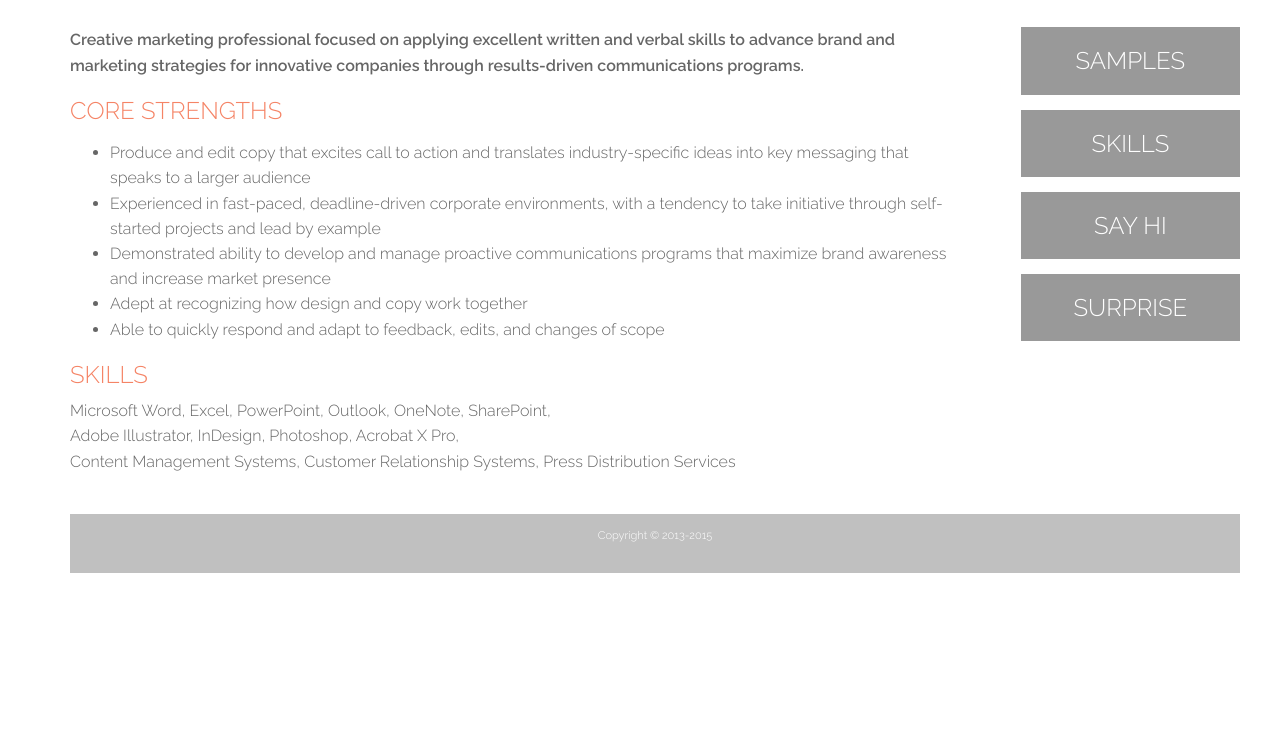
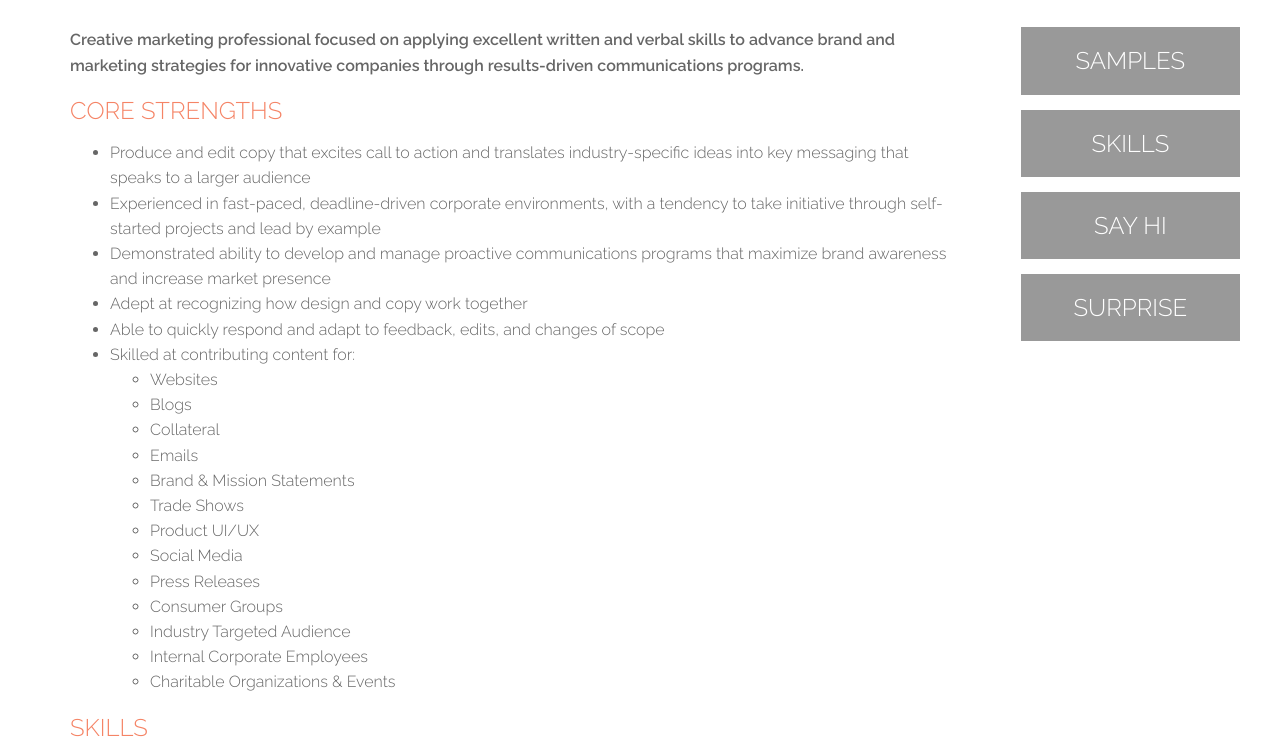
Before and after one commit to slcochard/stephaniecochard.com, a plain HTML site: page skills.html in a window 1280 px wide. Shown: the part 188-936 px from the top of the page. Before the commit the page ends 800 px from the top, so only its background shows below. Drawn offline with nearby package versions, Linux system fonts and the light colour scheme.

Commit message:
Add contact form and skills

```diff
--- a/skills.html
+++ b/skills.html
@@ -121,7 +121,24 @@
                       <li>
                       Able to quickly respond and adapt to feedback, edits, and changes of scope
                       </li>
-
+                      <li>
+                      Skilled at contributing content for:
+                      <ul>
+                          <li>Websites</li>
+                          <li>Blogs</li>
+                          <li>Collateral</li>
+                          <li>Emails</li>
+                          <li>Brand &amp; Mission Statements</li>
+                          <li>Trade Shows</li>
+                          <li>Product UI/UX</li>
+                          <li>Social Media</li>
+                          <li>Press Releases</li>
+                          <li>Consumer Groups</li>
+                          <li>Industry Targeted Audience</li>
+                          <li>Internal Corporate Employees</li>
+                          <li>Charitable Organizations &amp; Events</li>
+                      </ul>
+                      </li>
 										</ul>
                                       <h3 class="salmon-text">SKILLS</h3>
                                         <p>
```
Also changed, not shown: contact.html (+19 -1 lines).
